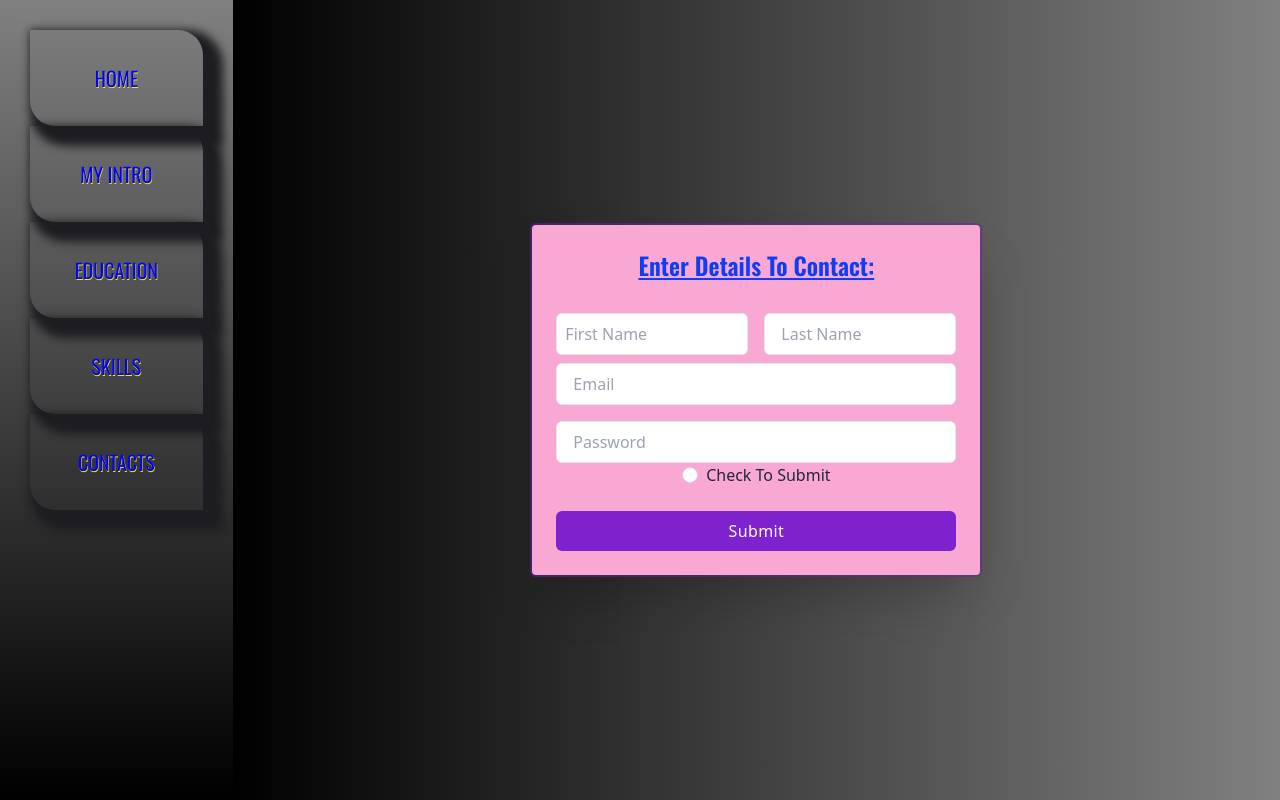
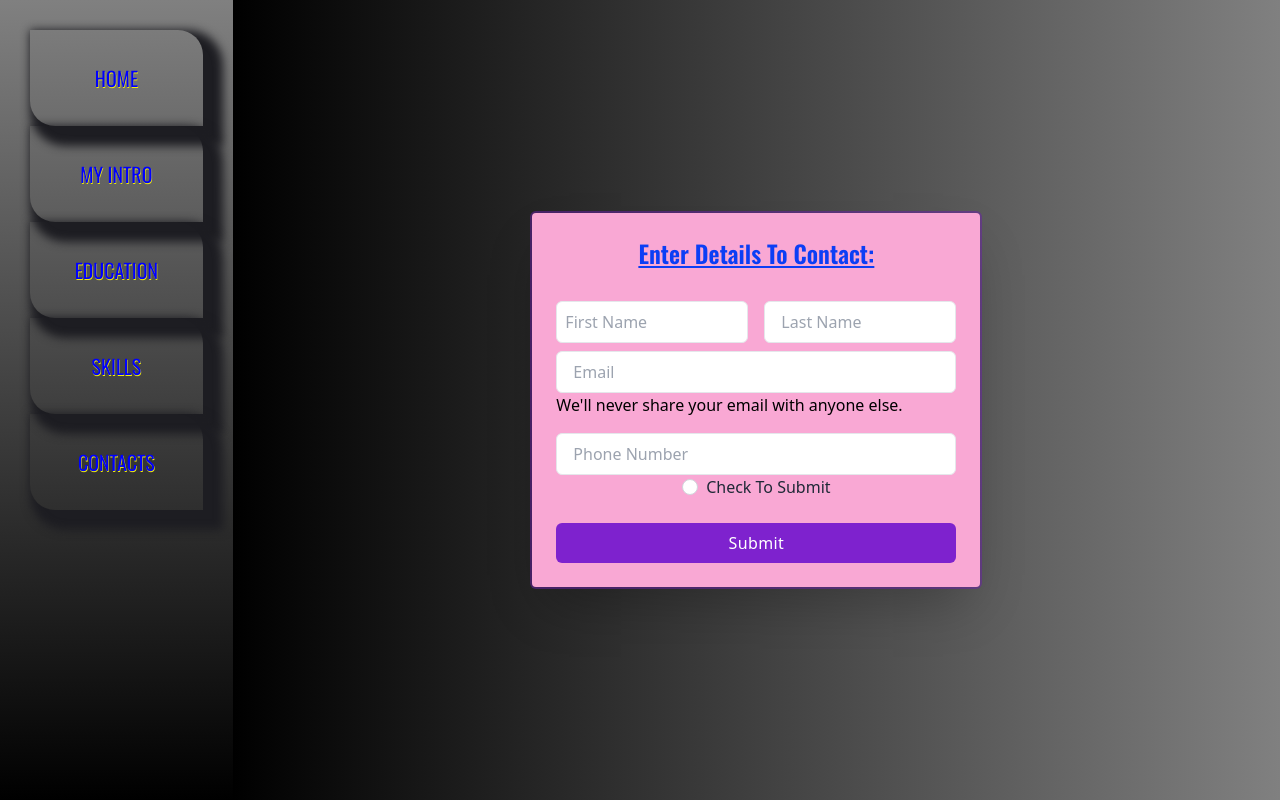
Before and after one commit to daemon966/daemon966.github.io, a plain HTML site: page contacts.html in a window 1280 px wide. Drawn offline with nearby package versions, Linux system fonts and the light colour scheme.

Commit message:
Update contacts.html

```diff
--- a/contacts.html
+++ b/contacts.html
@@ -72,13 +72,14 @@
                     class="block w-full px-4 py-2 mt-2 text-purple-700 bg-white border rounded-md focus:border-purple-400 focus:ring-purple-300 focus:outline-none focus:ring focus:ring-opacity-40"
                     placeholder="Email"
                   />
+                  <div>We'll never share your email with anyone else.</div>
                 </div>
                 <div class="mt-4">
                   <div>
                     <input
-                      type="password"
+                      type="tel"
                       class="block w-full px-4 py-2 mt-2 text-purple-700 bg-white border rounded-md focus:border-purple-400 focus:ring-purple-300 focus:outline-none focus:ring focus:ring-opacity-40"
-                      placeholder="Password"
+                      placeholder="Phone Number"
                     />
                   </div>
                   <div class="flex justify-center">
```
